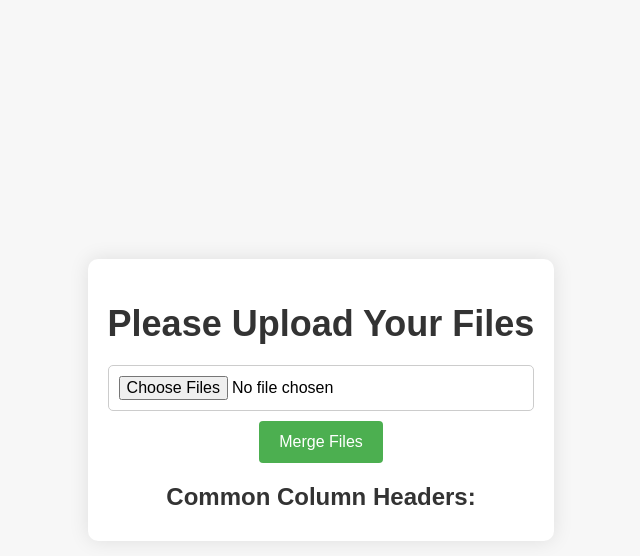
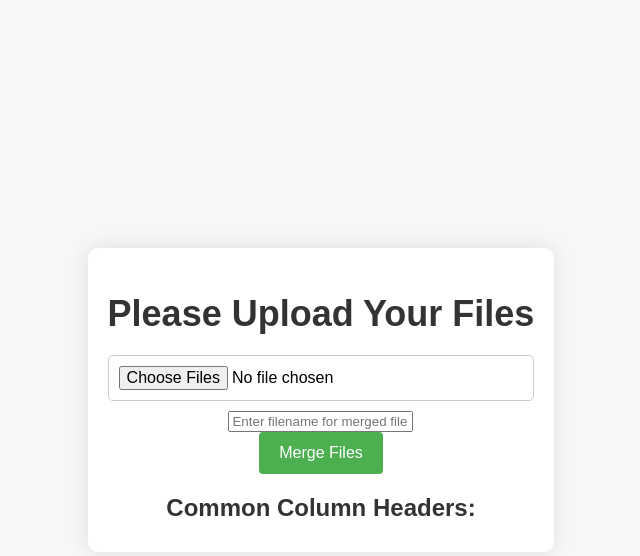
Before and after one commit to Hughes-Tyler/MergeXcel, a Flask app: page / in a window 1280 px wide. Shown: the top 556 px of the page, without its empty margins (319-959 px from the left). Run offline with Flask 3, Linux system fonts and the light colour scheme.

Commit message:
Part 2 of my additions. This version lists the file names that are similar between the two files. Unforunately does not output the file yet lol.

```diff
--- a/main.py
+++ b/main.py
@@ -1,17 +1,17 @@
-from flask import Flask, render_template, request, redirect, send_file
 import pandas as pd
+from flask import Flask, render_template, request, session
 
 app = Flask(__name__)
+app.secret_key = 'bigbootybaby'
 
-# HTML form to upload files
 @app.route('/')
 def upload_file():
     return render_template('upload.html')
 
-# Merge uploaded files
 @app.route('/merge', methods=['POST'])
 def merge_files():
     files = request.files.getlist('files[]')
+    filename = request.form['filename']
 
     if len(files) < 2:
         return "Please upload at least 2 files for merging."
@@ -19,24 +19,27 @@ def merge_files():
     dfs = []
     headers_set = None
     for file in files:
-        df = pd.read_excel(file)
+        df = pd.read_excel(file, engine='openpyxl')  # Specify the engine for reading Excel files
         if headers_set is None:
             headers_set = set(df.columns)
         else:
             headers_set &= set(df.columns)  # Intersection of column headers
         dfs.append(df)
 
-        if len(headers_set) == 0:
-            return "No common column headers found for merging."
+    if len(headers_set) == 0:
+        return "No common column headers found for merging."
 
-        merged_df = pd.concat(dfs, ignore_index=True)
-         # Filter columns based on the common headers
-        merged_df = merged_df[[col for col in merged_df.columns if col in headers_set]]
+    merged_df = pd.concat(dfs, ignore_index=True)
+    # Filter columns based on the common headers
+    merged_df = merged_df[[col for col in merged_df.columns if col in headers_set]]
 
-        merged_filename = 'merged_file.xlsx'
-        merged_df.to_excel(merged_filename, index=False)
+    merged_filename = filename if filename else 'merged_file.xlsx'
+    merged_df.to_excel(merged_filename, index=False, engine='openpyxl')  # Specify the engine for writing Excel files
 
-        return send_file(merged_filename, as_attachment=True)
+    session['headers'] = list(headers_set)
+    session['filename'] = merged_filename
 
-    if __name__ == '__main__':
-        app.run(debug=True)
+    return render_template('upload.html', headers=list(headers_set), filename=merged_filename)
+
+if __name__ == '__main__':
+    app.run(debug=True)
--- a/templates/upload.html
+++ b/templates/upload.html
@@ -1,25 +1,3 @@
-<!-- <!DOCTYPE html>
-<html lang="en">
-<head>
-    <meta charset="UTF-8">
-    <meta name="viewport" content="width=device-width, initial-scale=1.0">
-    <title>Upload Files</title>
-</head>
-<body>
-    <h1>Upload Excel Files</h1>
-    <form action="/merge" method="post" enctype="multipart/form-data">
-        <input type="file" name="files[]" multiple>
-        <input type="submit" value="Merge Files">
-    </form>
-    <h2>Common Column Headers:</h2>
-    <ul>
-        {% for header in headers %}
-            <li>{{ header }}</li>
-        {% endfor %}
-    </ul>
-</body>
-</html> -->
-
 <!DOCTYPE html>
 <html lang="en">
 
@@ -108,6 +86,8 @@
         <form action="/merge" method="post" enctype="multipart/form-data">
             <input type="file" name="files[]" multiple>
             <br>
+            <input type="text" name="filename" placeholder="Enter filename for merged file">
+            <br>
             <input type="submit" value="Merge Files">
         </form>
         <h2>Common Column Headers:</h2>
```
Also changed, not shown: 3 other files.
